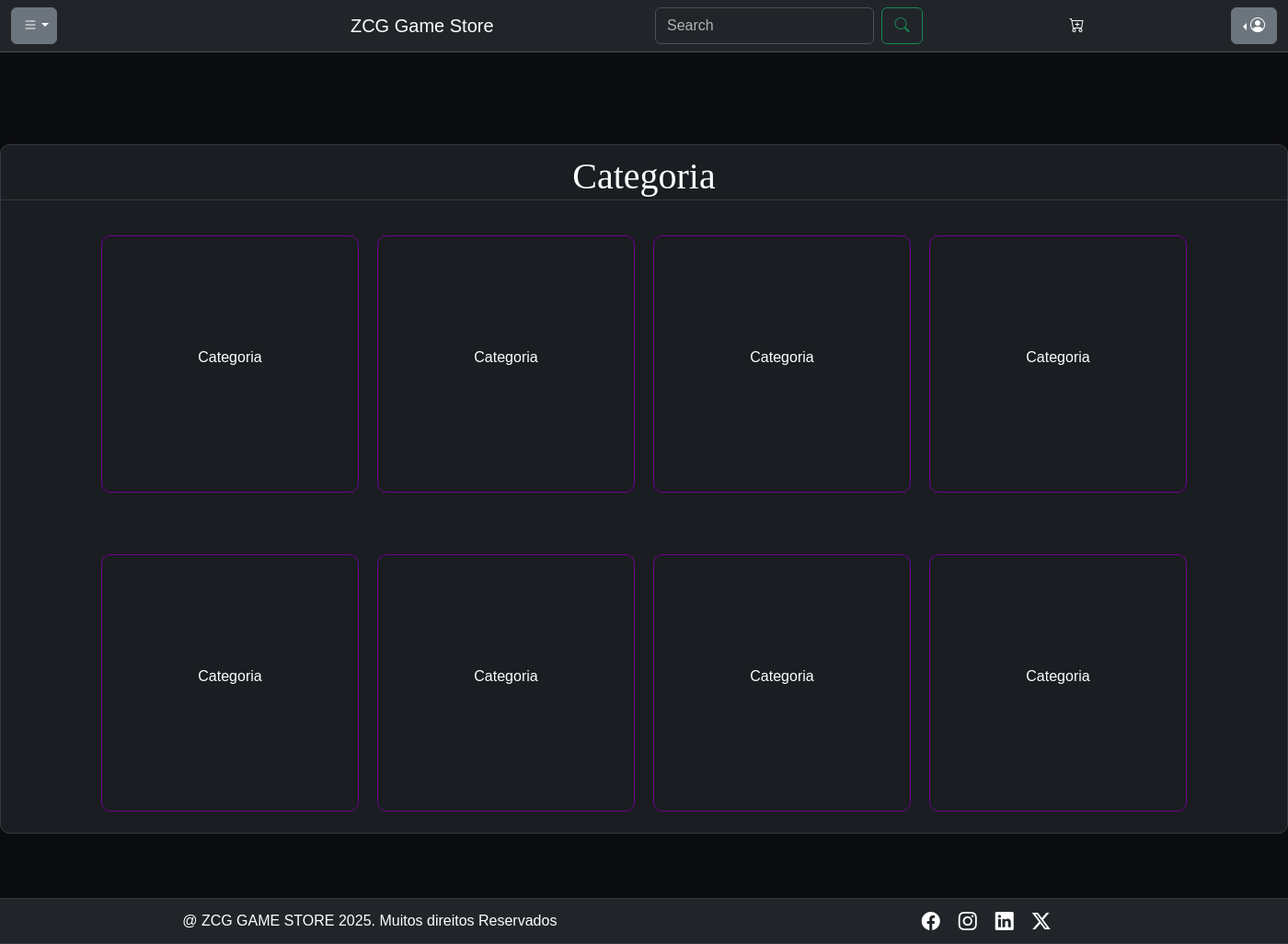
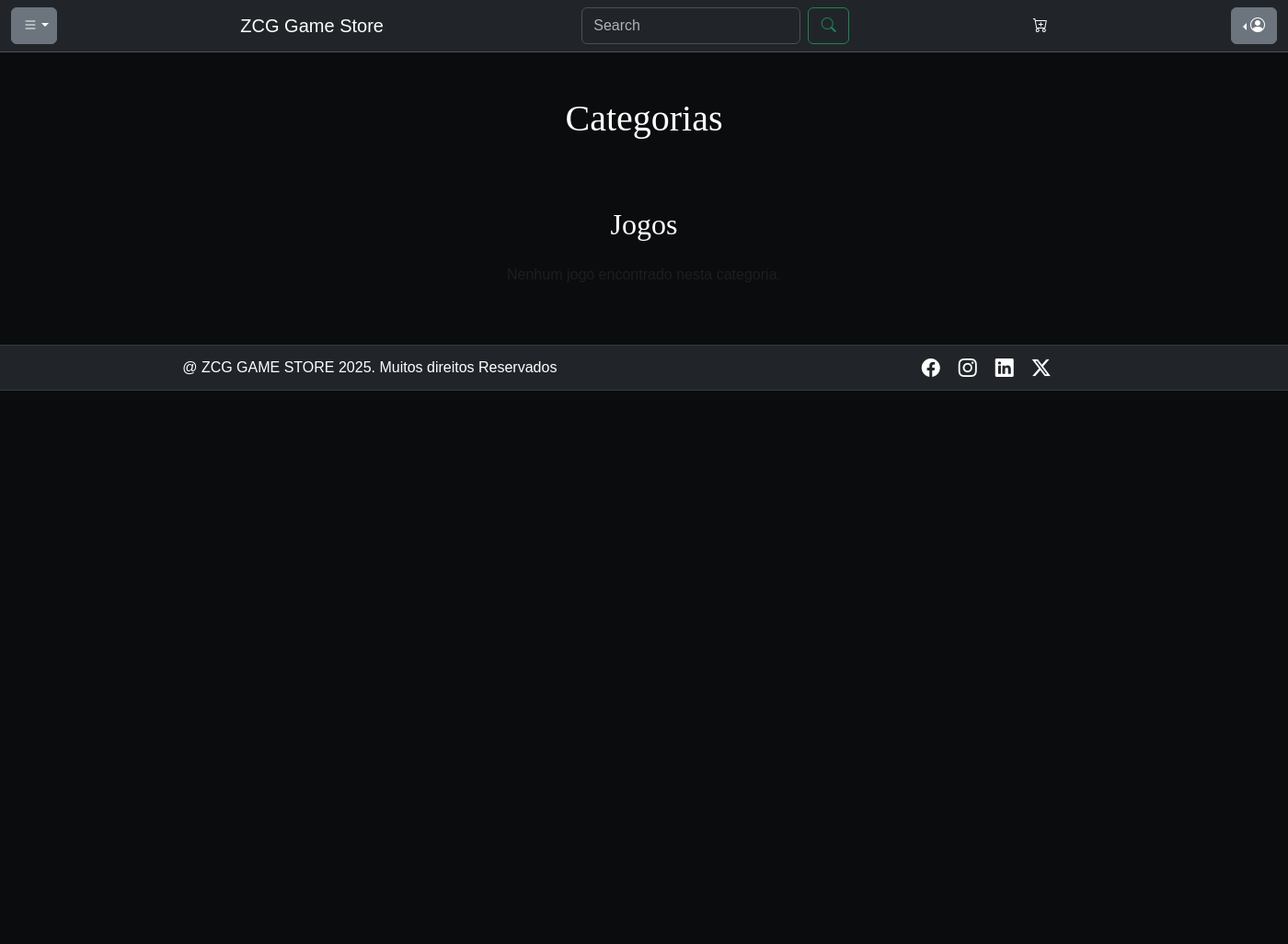
Before and after one commit to Cristiano-Andrade-Ribeiro-Da-Silva/ZCG-Game-Store, a Flask app: page /categoria-jogos in a window 1400 px wide. Shown: the whole page at 92% size. After the commit the page ends 425 px from the top, so only its background shows below. Run offline with Flask 3, Linux system fonts and the light colour scheme; some web fonts are replaced.

Commit message:
modify: colocando classes para o css

```diff
--- a/templates/Pagina_categoria-jogos.html
+++ b/templates/Pagina_categoria-jogos.html
@@ -1,5 +1,6 @@
 <!DOCTYPE html>
 <html lang="pt-br">
+
 <head>
     <meta charset="UTF-8">
     <meta name="viewport" content="width=device-width, initial-scale=1.0">
@@ -8,7 +9,8 @@
     <!-- links externo -->
 
     <!-- Link CSS Bootstrap via CDN -->
-        <link href="https://cdn.jsdelivr.net/npm/bootstrap@5.3.6/dist/css/bootstrap.min.css" rel="stylesheet" integrity="sha384-4Q6Gf2aSP4eDXB8Miphtr37CMZZQ5oXLH2yaXMJ2w8e2ZtHTl7GptT4jmndRuHDT" crossorigin="anonymous">
+    <link href="https://cdn.jsdelivr.net/npm/bootstrap@5.3.6/dist/css/bootstrap.min.css" rel="stylesheet"
+        integrity="sha384-4Q6Gf2aSP4eDXB8Miphtr37CMZZQ5oXLH2yaXMJ2w8e2ZtHTl7GptT4jmndRuHDT" crossorigin="anonymous">
 
     <!-- Link CSS Bootstrap via CDN -->
     <link rel="stylesheet" href="https://cdn.jsdelivr.net/npm/bootstrap-icons@1.13.1/font/bootstrap-icons.min.css">
@@ -24,8 +26,10 @@
     <link rel="stylesheet" href="{{url_for('static', filename='styles/style-cores_das_paginas.css')}}">
     <link rel="stylesheet" href="{{url_for('static', filename='styles/style-fonts_das_paginas.css')}}">
 
+    <!-- JS -->
+    <link rel="stylesheet" href="{{url_for('static', filename='js/Validar_busca.js')}}">
+
 </head>
-
 
 <body>
 
@@ -34,7 +38,8 @@
         <div class="container-fluid">
 
             <div class="dropdown">
-            <button class="btn btn-secondary dropdown-toggle" type="button" data-bs-toggle="dropdown" aria-expanded="false"><i class="bi bi-list"></i></button>
+                <button class="btn btn-secondary dropdown-toggle" type="button" data-bs-toggle="dropdown"
+                    aria-expanded="false"><i class="bi bi-list"></i></button>
 
                 <ul class="dropdown-menu dropdown-menu-dark">
                     <li><a class="dropdown-item active" href="/"><i class="bi bi-house-door-fill"></i></a></li>
@@ -44,17 +49,18 @@
 
             </div>
 
-        <img src="" alt="">
             <a class="navbar-brand" href="/">ZCG Game Store</a>
-        <form class="d-flex" role="search" action="/buscar_jogos" method="GET">
+            <form class="d-flex" role="search" action="/buscar_jogos" method="GET" id="form-busca"  >
                 <input class="form-control me-2" type="search" placeholder="Search" aria-label="Search" name="q" />
                 <button class="btn btn-outline-success" type="submit"><i class="bi bi-search"></i></button>
             </form>
+            <p id="mensagem-erro" class="text-danger mt-1" style="display: none;">Digite pelo menos 2 letras para buscar.</p>
 
             <a href="/carrinho"><i class="bi bi-cart-plus"></i></a>
 
             <div class="btn-group dropstart">
-            <button type="button" class="btn btn-secondary dropdown-toggle" data-bs-toggle="dropdown" aria-expanded="false"><i class="bi bi-person-circle"></i></button>
+                <button type="button" class="btn btn-secondary dropdown-toggle" data-bs-toggle="dropdown"
+                    aria-expanded="false"><i class="bi bi-person-circle"></i></button>
                 <ul class="dropdown-menu">
                     <li><a class="dropdown-item" href="/perfil-usuario">My Accont</a></li>
                     <li><a class="dropdown-item" href="/login">Login/Register</a></li>
@@ -64,84 +70,43 @@
 
         </div>
 
+
     </nav>
 
-<main class="main">
+    <main class="container my-5">
 
-        <section class="main__category">
-
-            <div class="main__category-title">
-
-                <h1>Categoria</h1>
-
+        <h1 class="mb-4 text-center">Categorias</h1>
+        <div class="row justify-content-center mb-5">
+            {% for cat in categorias %}
+                <div class="col-auto mb-2">
+                    <a href="{{ url_for('jogos_por_categoria', cod_categoria=cat.cod_categoria) }}">
+                        {{ cat.categoria }}
+                    </a>
+                </div>
+            {% endfor %}
         </div>
 
-
-            <div class="main__category-container">
-
-                <form>
-
-                        <a href="#">Categoria</a>
-
-                </form>
-
-
-                <form>
-
-                        <a href="#">Categoria</a>
-
-                </form>
-
-
-                <form>
-
-                        <a href="#">Categoria</a>
-
-                </form>
-
-
-                <form>
-
-                        <a href="#">Categoria</a>
-
-                </form>
-
-
+        <h2 class="mb-4 text-center">Jogos</h2>
+        <div class="row main__games">
+            {% if jogos %}
+                {% for jogo in jogos %}
+                    <div class="col-md-4 col-lg-3 mb-4 card">
+                        <div class="h-100 shadow-sm jogo-card">
+                            <img src="{{ jogo.url }}" class="card-img-top" alt="{{ jogo.nome_jogo }}">
+                            <div class="card-body d-flex flex-column container-sobre-jogo">
+                                <h3 class="card-title nome-jogo">{{ jogo.nome_jogo }}</h3>
+                                <p class="fw-bold text-success preco-jogo">R$ {{ jogo.preco }}</p>
+                                <a href="{{ url_for('pagina_comprar_produto', codigo=jogo.cod_jogo) }}">Ver</a>
                             </div>
-
-            <div class="main__category-container">
-
-                <form>
-
-                        <a href="#">Categoria</a>
-
-                </form>
-
-
-                <form>
-
-                        <a href="#">Categoria</a>
-
-                </form>
-
-
-                <form>
-
-                        <a href="#">Categoria</a>
-
-                </form>
-
-
-                <form>
-
-                        <a href="#">Categoria</a>
-
-                </form>
-
                         </div>
-
-        </section>
-
+                    </div>
+                {% endfor %}
+            {% else %}
+                <div class="col-12 text-center">
+                    <p class="text-muted">Nenhum jogo encontrado nesta categoria.</p>
+                </div>
+            {% endif %}
+        </div>
     </main>
 
     <footer class="footer">
@@ -160,4 +125,5 @@
     </footer>
 
 </body>
+
 </html>
```
Lines whose indentation alone changed are shown as unchanged.
